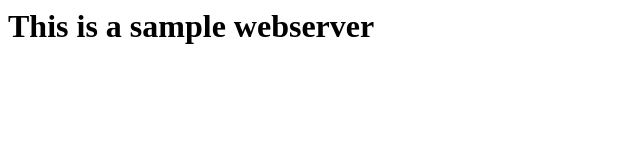
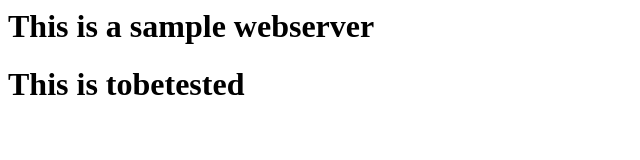
Before and after one commit to gsrinathreddy/webtest, a plain HTML site: page index.html in a window 1280 px wide. Shown: the whole page, without its empty margins (0-640 px from the left). Drawn offline with Linux system fonts and the light colour scheme.

Commit message:
to be tested

```diff
--- a/index.html
+++ b/index.html
@@ -1 +1,2 @@
 <h1>This is a sample webserver</h1>
+<h1>This is tobetested</h1>
```
